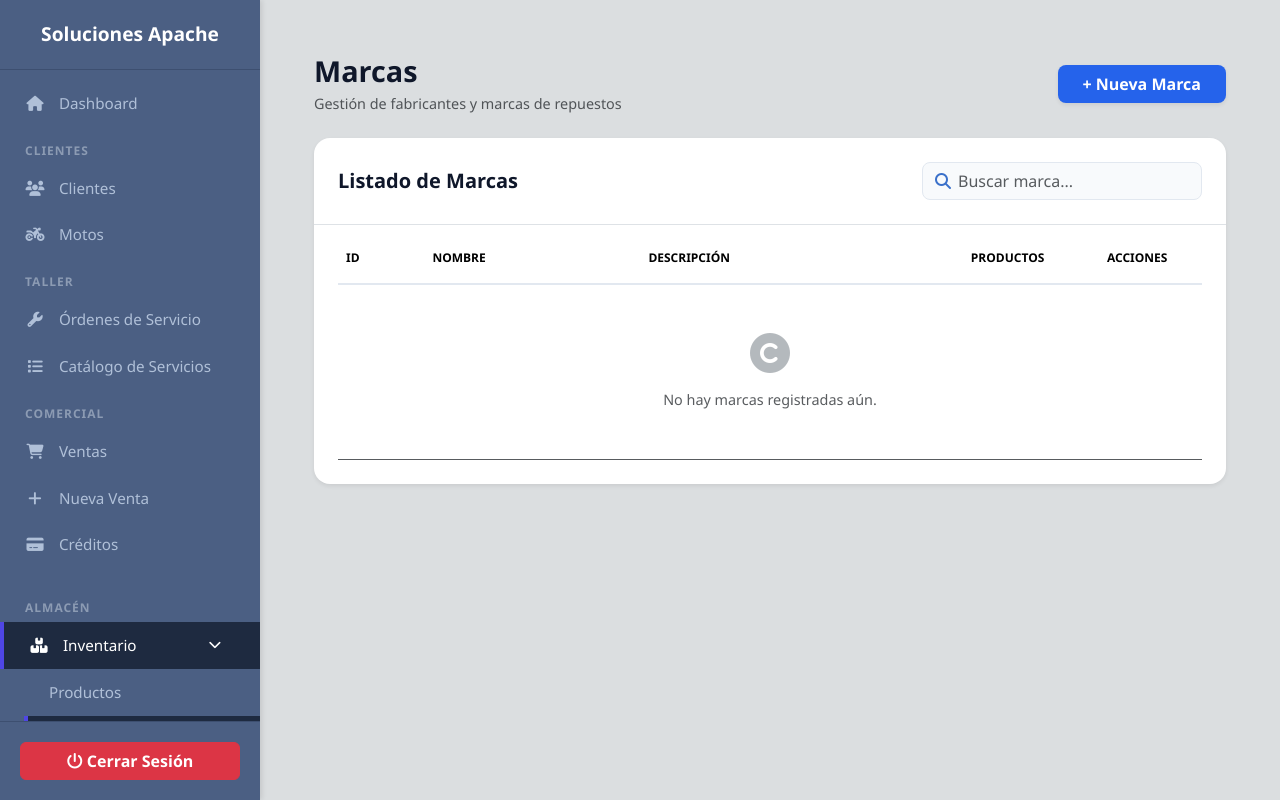
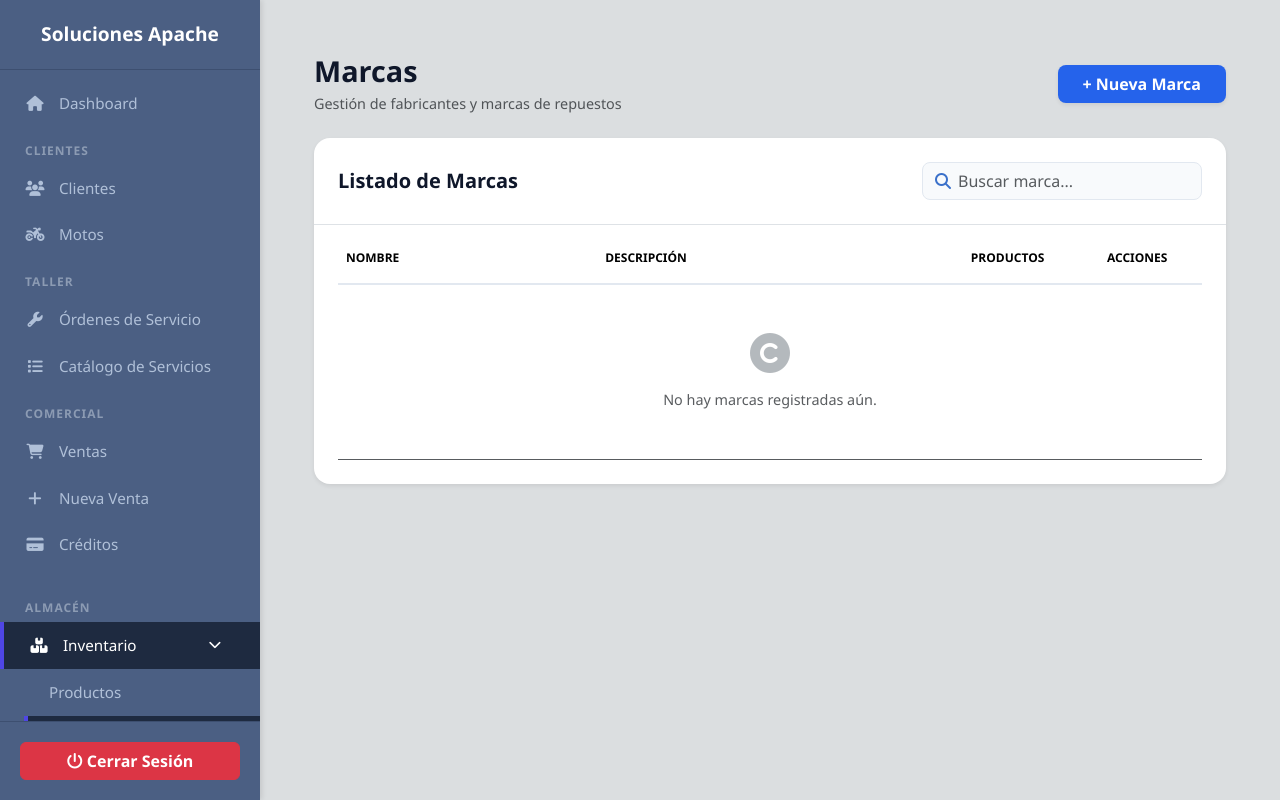
Before and after one commit to Marii060/SolucionesApache, a Django app: page /inventario/marcas/ in a window 1280 px wide. Run offline with Django 5.2, Linux system fonts and the light colour scheme; the visitor is signed in with stand-in values (Sample User, id 1); data that the repository does not hold is empty; some libraries are stand-ins or nearby versions.

Commit message:
ui(inventario): remover columna ID de la tabla de marcas para limpiar la interfaz visual

```diff
--- a/inventario/templates/inventario/lista_marcas.html
+++ b/inventario/templates/inventario/lista_marcas.html
@@ -41,9 +41,8 @@
                 <table class="table align-middle table-hover border-bottom-0" style="margin-bottom: 0;">
                     <thead>
                         <tr class="text-uppercase text-muted" style="font-size: 0.75rem; font-weight: 700; border-bottom: 2px solid #e2e8f0;">
-                            <th class="pb-3" style="width: 10%; border: none;">ID</th>
-                            <th class="pb-3" style="width: 25%; border: none;">Nombre</th>
-                            <th class="pb-3" style="width: 35%; border: none;">Descripción</th>
+                            <th class="pb-3" style="width: 30%; border: none;">Nombre</th>
+                            <th class="pb-3" style="width: 40%; border: none;">Descripción</th>
                             <th class="pb-3 text-center" style="width: 15%; border: none;">Productos</th>
                             <th class="pb-3 text-center" style="width: 15%; border: none;">Acciones</th>
                         </tr>
@@ -51,7 +50,6 @@
                     <tbody style="font-size: 0.9rem;">
                         {% for marca in marcas %}
                         <tr style="border-bottom: 1px solid #f1f5f9;">
-                            <td class="fw-bold text-muted">{{ marca.id_marca }}</td>
                             <td class="fw-bold text-dark">{{ marca.nombre }}</td>
                             <td class="text-muted text-break">{{ marca.descripcion|default:"---" }}</td>
 
@@ -68,7 +66,7 @@
                         </tr>
                         {% empty %}
                         <tr>
-                            <td colspan="5" class="text-center text-muted py-5">
+                            <td colspan="4" class="text-center text-muted py-5">
                                 <i class="fa-solid fa-copyright display-6 mb-3 text-secondary opacity-50"></i>
                                 <br>No hay marcas registradas aún.
                             </td>
```
